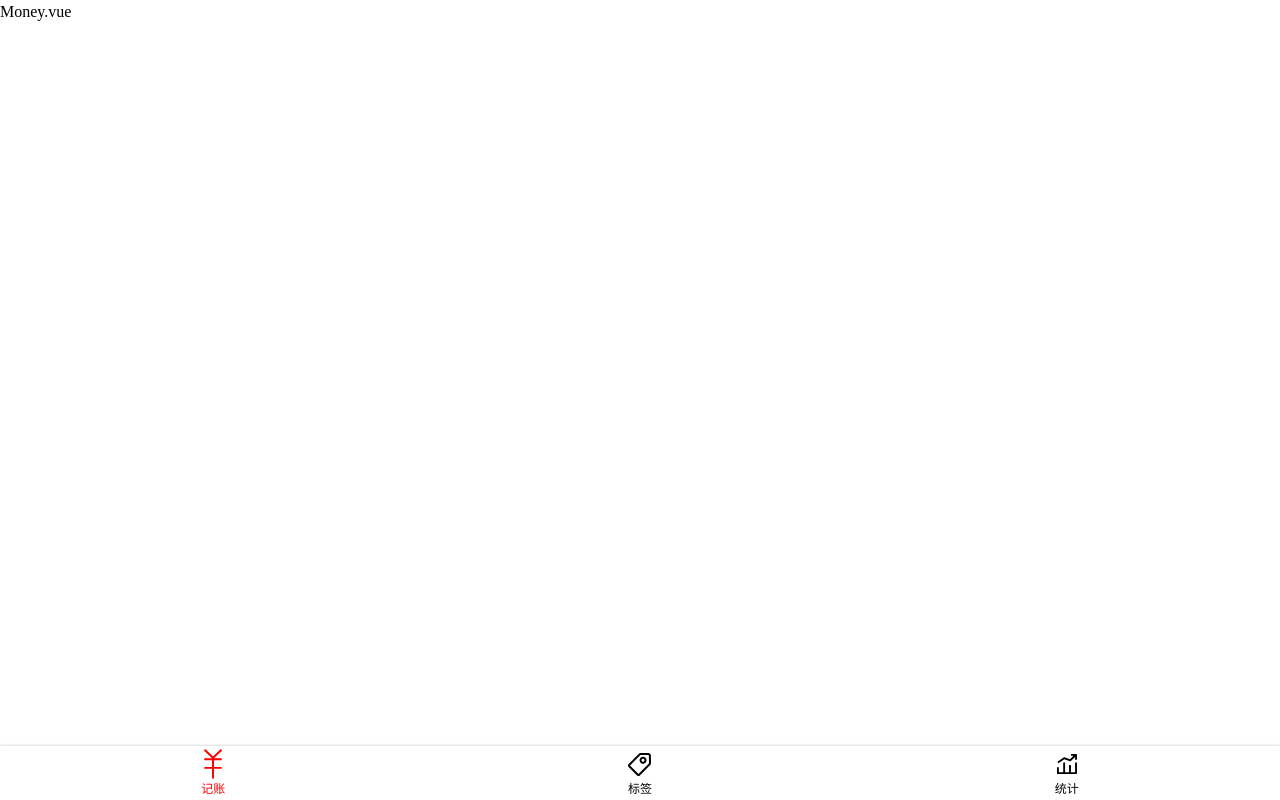
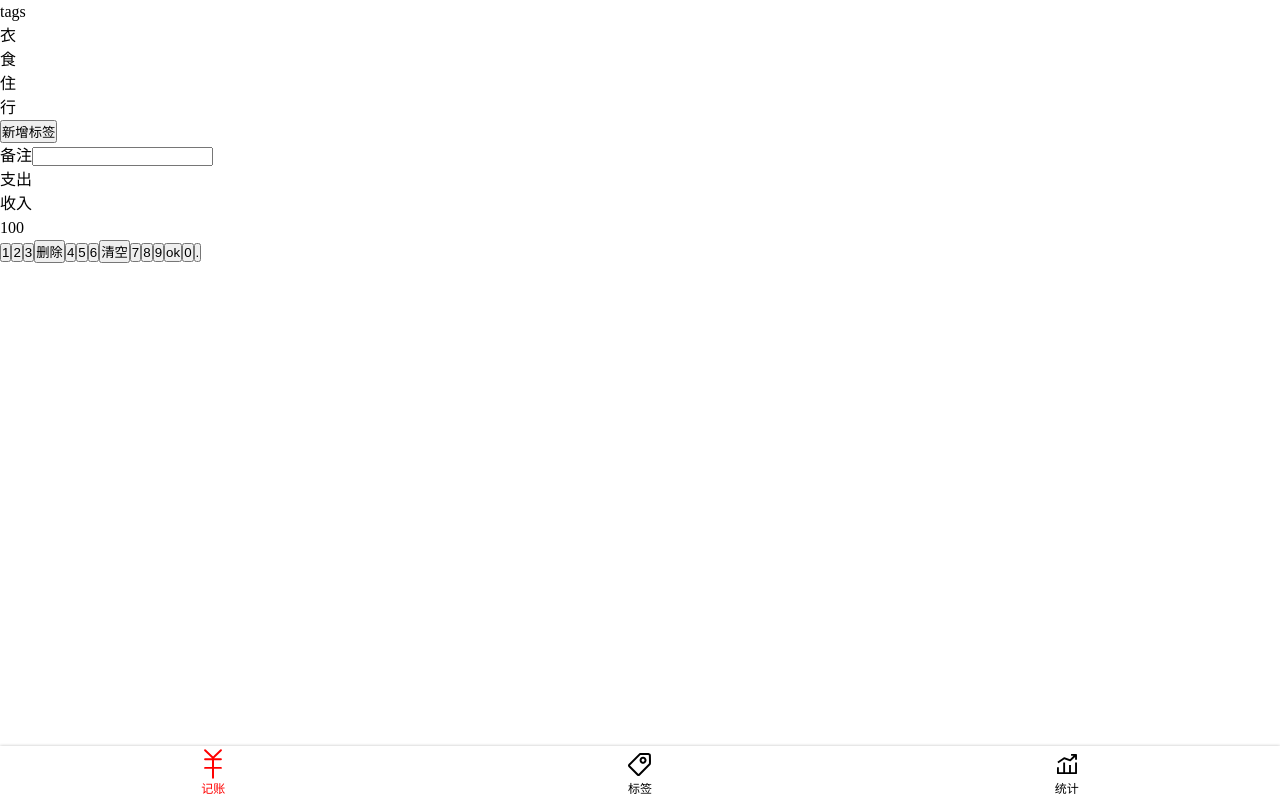
Before and after one commit to bens1320/benbenKeepAccounts, a Vue app: page /#/money in a window 1280 px wide. Built offline with nearby package versions, Linux system fonts and the light colour scheme.

Commit message:
Money页面整体布局

```diff
--- a/src/views/Money.vue
+++ b/src/views/Money.vue
@@ -1,6 +1,49 @@
 <template>
   <Layout>
-    <p>Money.vue</p>
+    <div>tags
+      <div class="tags">
+        <ul class="current">
+          <li>衣</li>
+          <li>食</li>
+          <li>住</li>
+          <li>行</li>
+        </ul>
+        <div class="new">
+          <button>新增标签</button>
+        </div>
+      </div>
+    </div>
+    <div>
+      <label class="notes">
+        <span class="name">备注</span>
+        <input type="text">
+      </label>
+    </div>
+    <div>
+      <ul class="types">
+        <li class="selected">支出</li>
+        <li>收入</li>
+      </ul>
+    </div>
+    <div class="numberPad">
+      <div class="output">100</div>
+      <div class="buttons">
+        <button>1</button>
+        <button>2</button>
+        <button>3</button>
+        <button>删除</button>
+        <button>4</button>
+        <button>5</button>
+        <button>6</button>
+        <button>清空</button>
+        <button>7</button>
+        <button>8</button>
+        <button>9</button>
+        <button>ok</button>
+        <button>0</button>
+        <button>.</button>
+      </div>
+    </div>
   </Layout>
 </template>
 
@@ -9,3 +52,7 @@ export default {
   name: 'Money'
 };
 </script>
+
+<style lang="scss" scoped>
+
+</style>
```
